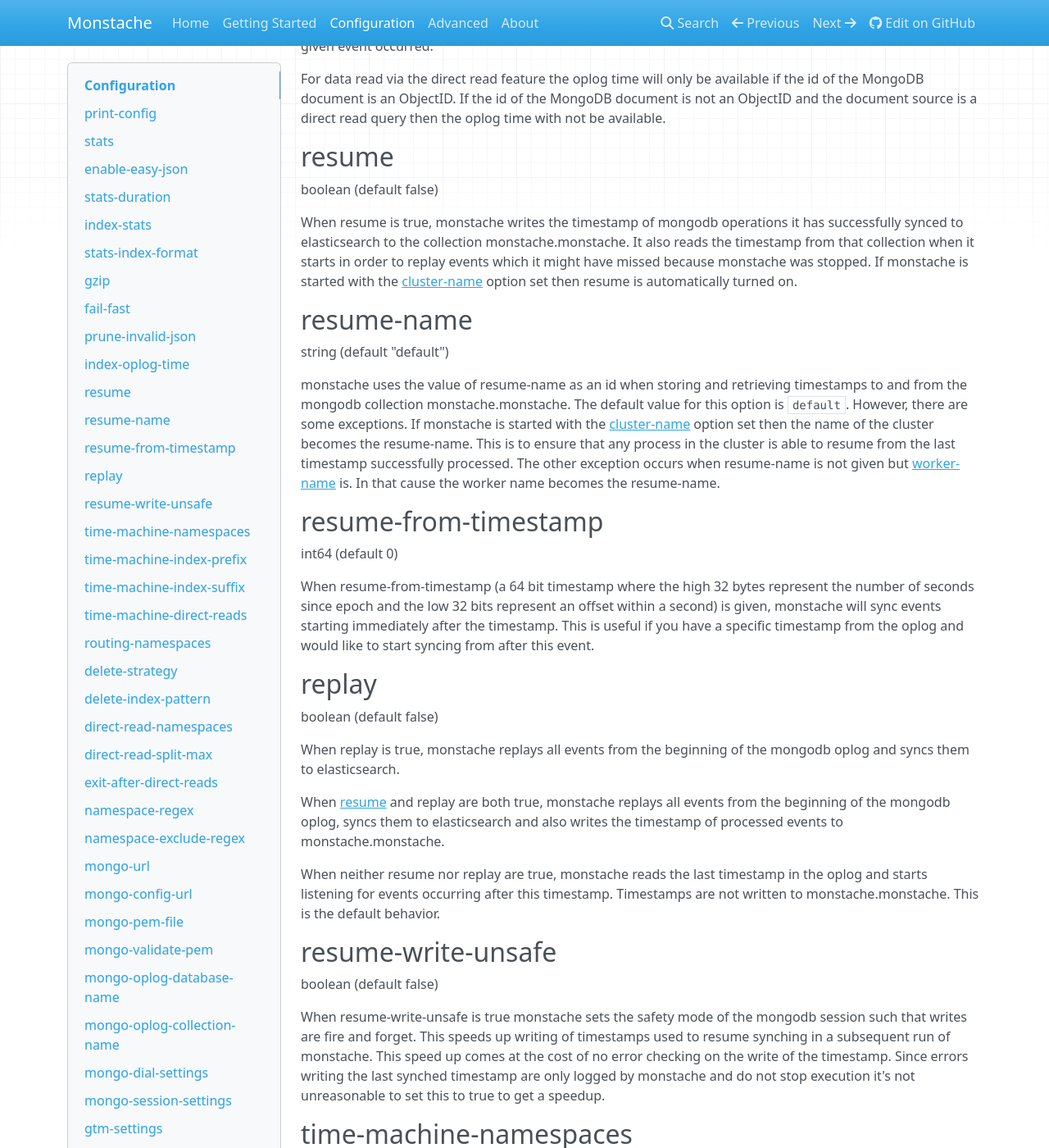
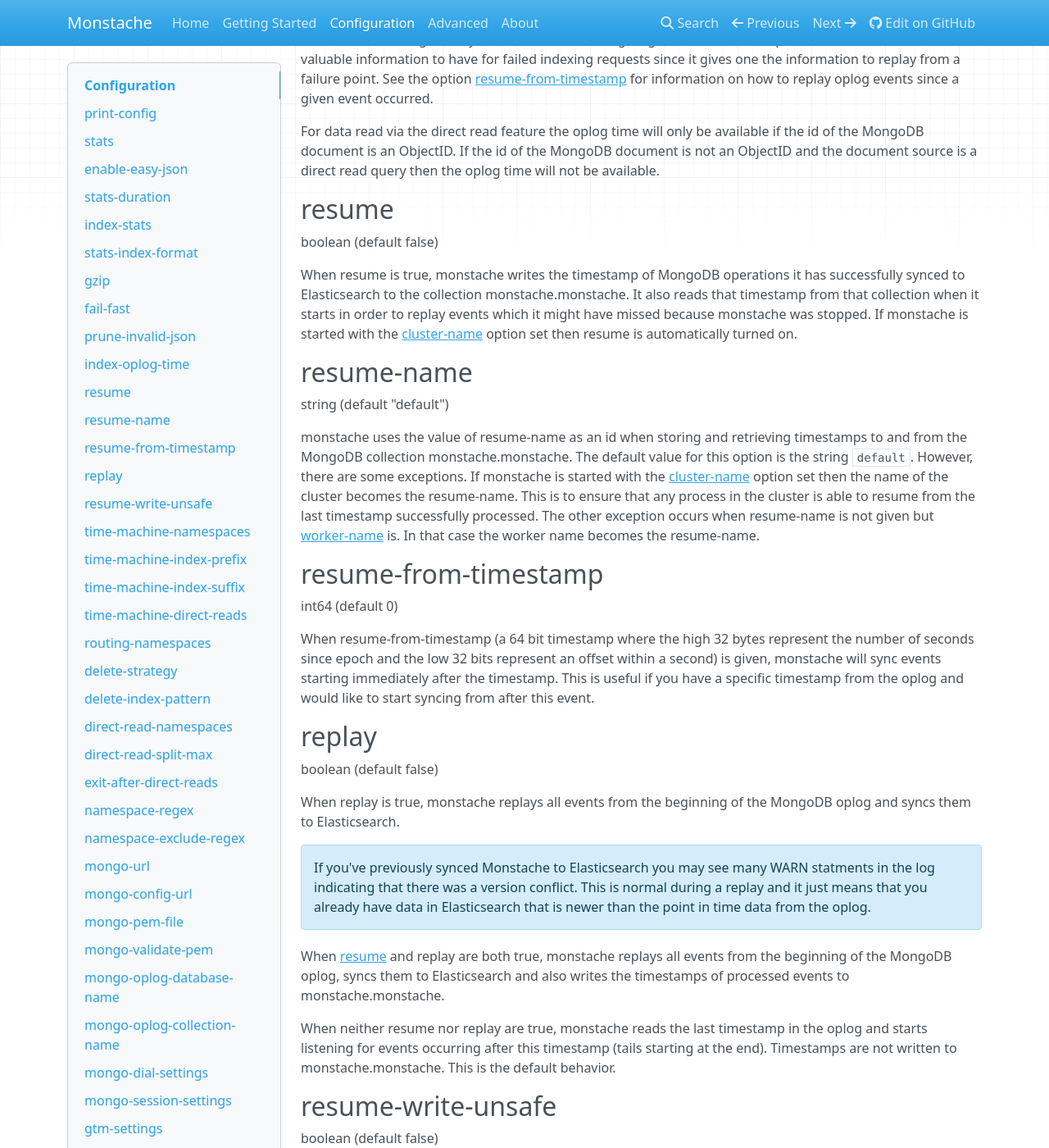
Before and after one commit to rwynn/monstache-site, an MkDocs documentation site: the page built from src/config.md, in a window 1280 px wide and 1400 px high, scrolled down 2167 px. Shown: the whole window at 82% size. Built offline with MkDocs 1.6.1, drawn with Linux system fonts in a browser that asks for light colours; nearby versions of some CDN libraries; old or Windows-style settings are respelled for this version of MkDocs; some of the changed text lies outside the part shown.

Commit message:
cleanup and fix broken links

```diff
--- a/docs/index.html
+++ b/docs/index.html
@@ -163,7 +163,7 @@
 <p>Systemd support</p>
 </li>
 <li>
-<p>Optional http server to get access to liveness, stats, etc</p>
+<p>Optional http server to get access to liveness, stats, profiling, etc</p>
 </li>
 </ul>
 <p>See <a href="./start/">Getting Started</a> for instructions how to get
@@ -251,5 +251,5 @@
 
 <!--
 MkDocs version : 0.17.3
-Build Date UTC : 2018-06-01 22:03:11
+Build Date UTC : 2018-06-08 20:27:42
 -->
--- a/docs/start/index.html
+++ b/docs/start/index.html
@@ -173,8 +173,8 @@
 
 # connect to MongoDB using the following URL
 mongo-url = &quot;mongodb://someuser:password@localhost:40001&quot;
-# connect to the Elasticsearch REST API at the following URLs
-elasticsearch-urls = [&quot;https://example:9200&quot;]
+# connect to the Elasticsearch REST API at the following node URLs
+elasticsearch-urls = [&quot;https://es1:9200&quot;, &quot;https://es2:900&quot;]
 
 # frequently required settings
 
--- a/src/config.md
+++ b/src/config.md
@@ -55,11 +57,11 @@
 
 boolean (default false)
 
-When gzip is true, monstache will compress requests to elasticsearch to increase performance.
-If you enable gzip in monstache and are using elasticsearch prior to version 5 you will also
-need to update the elasticsearch config file to set http.compression: true. In elasticsearch
-version 5 and above http.compression is enabled by default. Enabling gzip is recommended
-especially if you enable the index-files setting.
+When gzip is true, monstache will compress requests to Elasticsearch.
+If you enable gzip in monstache and are using Elasticsearch prior to version 5 you will also
+need to update the Elasticsearch config file to set http.compression: true. In Elasticsearch
+version 5 and above http.compression is enabled by default. Enabling gzip compression is recommended
+if you enable the index-files setting.
 
 ## fail-fast
 
@@ -76,8 +78,8 @@
 
 boolean (default false)
 
-If you MongoDB data contains values like +Infinity, -Infinity, NaN, or invalid dates you will want to set this option to true.  The
-Golang json serializer is not able to handle these values and the indexer will get stuck in an infinite loop. When this
+If your MongoDB data contains values like +Infinity, -Infinity, NaN, or invalid dates you will want to set this option to true.  The
+Golang json serializer is not able to handle these values and the indexer will get stuck in an infinite loop. When prune-invalid-json
 is set to true Monstache will drop those fields so that indexing errors do not occur.
 
 ## index-oplog-time
@@ -96,14 +98,14 @@
 
 For data read via the direct read feature the oplog time will only be available if the id of the MongoDB
 document is an ObjectID.  If the id of the MongoDB document is not an ObjectID and the document source is
-a direct read query then the oplog time with not be available.
+a direct read query then the oplog time will not be available.
 
 ## resume
 
 boolean (default false)
 
-When resume is true, monstache writes the timestamp of mongodb operations it has successfully synced to elasticsearch
-to the collection monstache.monstache.  It also reads the timestamp from that collection when it starts in order to replay
+When resume is true, monstache writes the timestamp of MongoDB operations it has successfully synced to Elasticsearch
+to the collection monstache.monstache.  It also reads that timestamp from that collection when it starts in order to replay
 events which it might have missed because monstache was stopped. If monstache is started with the [cluster-name](#cluster-name) option
 set then resume is automatically turned on.
 
@@ -112,11 +114,11 @@
 string (default "default")
 
 monstache uses the value of resume-name as an id when storing and retrieving timestamps
-to and from the mongodb collection monstache.monstache. The default value for this option is `default`.
+to and from the MongoDB collection monstache.monstache. The default value for this option is the string `default`.
 However, there are some exceptions.  If monstache is started with the [cluster-name](#cluster-name) option set then the
 name of the cluster becomes the resume-name.  This is to ensure that any process in the cluster is able to resume
 from the last timestamp successfully processed.  The other exception occurs when resume-name is not given but
-[worker-name](#worker-name) is.  In that cause the worker name becomes the resume-name.
+[worker-name](#worker-name) is.  In that case the worker name becomes the resume-name.
 
 ## resume-from-timestamp
 
@@ -130,19 +132,24 @@
 
 boolean (default false)
 
-When replay is true, monstache replays all events from the beginning of the mongodb oplog and syncs them to elasticsearch.
+When replay is true, monstache replays all events from the beginning of the MongoDB oplog and syncs them to Elasticsearch.
 
-When [resume](#resume) and replay are both true, monstache replays all events from the beginning of the mongodb oplog, syncs them
-to elasticsearch and also writes the timestamp of processed events to monstache.monstache.
+!!! note ""
+
+	If you've previously synced Monstache to Elasticsearch you may see many WARN statments in the log indicating that there was a version conflict.
+	This is normal during a replay and it just means that you already have data in Elasticsearch that is newer than the point in time data from the oplog.
+
+When [resume](#resume) and replay are both true, monstache replays all events from the beginning of the MongoDB oplog, syncs them
+to Elasticsearch and also writes the timestamps of processed events to monstache.monstache.
 
 When neither resume nor replay are true, monstache reads the last timestamp in the oplog and starts listening for events
-occurring after this timestamp.  Timestamps are not written to monstache.monstache.  This is the default behavior.
+occurring after this timestamp (tails starting at the end).  Timestamps are not written to monstache.monstache.  This is the default behavior.
 
 ## resume-write-unsafe
 
 boolean (default false)
 
-When resume-write-unsafe is true monstache sets the safety mode of the mongodb session such that writes are fire and forget.
+When resume-write-unsafe is true monstache sets the safety mode of the MongoDB session such that writes are fire and forget.
 This speeds up writing of timestamps used to resume synching in a subsequent run of monstache.  This speed up comes at the cost
 of no error checking on the write of the timestamp.  Since errors writing the last synched timestamp are only logged by monstache
 and do not stop execution it's not unreasonable to set this to true to get a speedup.
@@ -193,11 +200,11 @@
 The strategy to use for handling document deletes when custom indexing is done in scripts.
 
 !!! warning
-	Breaking change in versions [v4.4.0](https://github.com/rwynn/monstache/releases/tag/v4.4.0) & [v3.11.0](https://github.com/rwynn/monstache/releases/tag/v3.11.0). Monstache was saving routing foreach document in mongodb in a db called `monstache` collection `meta` using the same mongodb URL and credentials provided in config by default.
+	Breaking change in versions [v4.4.0](https://github.com/rwynn/monstache/releases/tag/v4.4.0) & [v3.11.0](https://github.com/rwynn/monstache/releases/tag/v3.11.0). Monstache was saving routing foreach document in MongoDB in a db called `monstache` collection `meta` using the same MongoDB URL and credentials provided in config by default.
 	Monstache was only saving this information if the document metadata was being altered via `_monstache_meta` in a script or via the API in a golang plugin.  Monstache needed to save this information in order to locate and perform deletes in Elasticsearch if the corresponding document was deleted in MongoDB.
 	If you want to maintain this stategy use value 1.  Otherwise, you can drop the `monstache.meta` collection as this is no longer used by default.
 
-But now this has changed to be stateless, you can read more: [discussion](https://github.com/rwynn/monstache/issues/55#issuecomment-382055317) & [commit](https://github.com/rwynn/monstache/commit/1e093e60c1b431c85bd4895b10b5b3885e420e0e)
+But now the default has changed to be stateless, you can read more: [discussion](https://github.com/rwynn/monstache/issues/55#issuecomment-382055317) & [commit](https://github.com/rwynn/monstache/commit/1e093e60c1b431c85bd4895b10b5b3885e420e0e)
 
 **Strategy 0** -default- will do a term query by document id across all Elasticsearch indexes. Will only perform the delete if one single document is returned by the query.
 
@@ -217,10 +224,12 @@
 
 []string (default nil)
 
-At times even being able to replay from the beginning of the oplog is not enough to sync all of your mongodb data.
-The oplog is a capped collection and may only contain a subset of the data.  In this case you can perform a direct
-sync of mongodb to elasticsearch.  To do this, set direct-read-namespaces to an array of namespaces that you would
-like to copy.  Monstache will perform reads directly from the given set of db.collection and sync them to elasticsearch.
+This option allows you to directly copy collections from MongoDB to Elasticsearch. Monstache allows filtering the data that is
+actually indexed to Elasticsearch, so you need not necessarily copy the entire collection.
+
+Since the oplog is a capped collection it may only contain a subset of all your data.  In this case you can perform a direct
+sync of Mongodb to Elasticsearch.  To do this, set direct-read-namespaces to an array of namespaces that you would
+like to copy.  Monstache will perform reads directly from the given set of db.collection and sync them to Elasticsearch.
 
 This option may be passed on the command line as ./monstache --direct-read-namespace test.foo --direct-read-namespace test.bar
 
@@ -296,7 +305,7 @@
 string (default "")
 
 When mongo-pem-file is given monstache will use the given file path to add a local certificate to x509 cert
-pool when connecting to mongodb. This should only be used when mongodb is configured with SSL enabled.
+pool when connecting to MongoDB. This should only be used when MongoDB is configured with SSL enabled.
 
 ## mongo-validate-pem
 
@@ -308,19 +317,19 @@
 
 string (default local)
 
-When mongo-oplog-database-name is given monstache will look for the mongodb oplog in the supplied database
+When mongo-oplog-database-name is given monstache will look for the MongoDB oplog in the supplied database
 
 ## mongo-oplog-collection-name
 
 string (default $oplog.main)
 
-When mongo-oplog-collection-name is given monstache will look for the mongodb oplog in the supplied collection
+When mongo-oplog-collection-name is given monstache will look for the MongoDB oplog in the supplied collection
 
 ## mongo-dial-settings
 
 TOML table (default nil)
 
-The following mongodb dial properties are available
+The following MongoDB dial properties are available
 
 !!! note ""
 
@@ -334,13 +343,13 @@
 
 	##### int (default 10)
 
-	Seconds to wait when establishing a connection to mongodb before giving up
+	Seconds to wait when establishing a connection to MongoDB before giving up
 
 ## mongo-session-settings
 
 TOML table (default nil)
 
-The following mongodb session properties are available
+The following MongoDB session properties are available
 
 !!! note ""
 
@@ -377,24 +386,24 @@
 	int (default 32)
 
 	Determines how many documents are buffered by a gtm worker go routine before they are batch fetched from
-	mongodb.  When many documents are inserted or updated at once it is better to fetch them together.
+	MongoDB.  When many documents are inserted or updated at once it is better to fetch them together.
 
 	#### buffer-duration
 
 	string (default 750ms)
 
 	A string representation of a golang duration.  Determines the maximum time a buffer is held before it is
-	fetched in batch from mongodb and flushed for indexing.
+	fetched in batch from MongoDB and flushed for indexing.
 
 ## index-files
 
 boolean (default false)
 
-When index-files is true monstache will index the raw content of files stored in GridFS into elasticsearch as an attachment type.
+When index-files is true monstache will index the raw content of files stored in GridFS into Elasticsearch as an attachment type.
 By default index-files is false meaning that monstache will only index metadata associated with files stored in GridFS.
-In order for index-files to index the raw content of files stored in GridFS you must install a plugin for elasticsearch.
-For versions of elasticsearch prior to version 5, you should install the [mapper-attachments](https://www.elastic.co/guide/en/elasticsearch/plugins/2.4/mapper-attachments.html) plugin.  In version 5 or greater
-of elasticsearch the mapper-attachment plugin is deprecated and you should install the [ingest-attachment](https://www.elastic.co/guide/en/elasticsearch/plugins/master/ingest-attachment.html) plugin instead.
+In order for index-files to index the raw content of files stored in GridFS you must install a plugin for Elasticsearch.
+For versions of Elasticsearch prior to version 5, you should install the [mapper-attachments](https://www.elastic.co/guide/en/elasticsearch/plugins/2.4/mapper-attachments.html) plugin.  In version 5 or greater
+of Elasticsearch the mapper-attachment plugin is deprecated and you should install the [ingest-attachment](https://www.elastic.co/guide/en/elasticsearch/plugins/master/ingest-attachment.html) plugin instead.
 For further information on how to configure monstache to index content from GridFS, see the section [GridFS support](/advanced#gridfs-support).
 
 ## max-file-size
@@ -407,9 +416,9 @@
 
 []string (default nil)
 
-The file-namespaces config must be set when index-files is enabled.  file-namespaces must be set to an array of mongodb
+The file-namespaces config must be set when index-files is enabled.  file-namespaces must be set to an array of MongoDB
 namespace strings.  Files uploaded through gridfs to any of the namespaces in file-namespaces will be retrieved and their
-raw content indexed into elasticsearch via either the mapper-attachments or ingest-attachment plugin.
+raw content indexed into Elasticsearch via either the mapper-attachments or ingest-attachment plugin.
 
 This option may be passed on the command line as ./monstache --file-namespace test.foo --file-namespace test.bar
 
@@ -418,13 +427,13 @@
 boolean (default false)
 
 When file-highlighting is true monstache will enable the ability to return highlighted keywords in the extracted text of files
-for queries on files which were indexed in elasticsearch from gridfs.
+for queries on files which were indexed in Elasticsearch from gridfs.
 
 ## verbose
 
 boolean (default false)
 
-When verbose is true monstache with enable debug logging including a trace of requests to elasticsearch
+When verbose is true monstache with enable debug logging including a trace of requests to Elasticsearch
 
 ## elasticsearch-user
 
@@ -451,8 +460,8 @@
 string (by default determined by connecting to the server)
 
 When elasticsearch-version is provided monstache will parse the given server version to determine how to interact with
-the elasticsearch API.  This is normally not recommended because monstache will connect to elasticsearch to find out
-which version is being used.  This option is provided for cases where connecting to the base URL of the elasticsearch REST
+the Elasticsearch API.  This is normally not recommended because monstache will connect to Elasticsearch to find out
+which version is being used.  This option is provided for cases where connecting to the base URL of the Elasticsearch REST
 API to get the version is not possible or desired.
 
 ## elasticsearch-max-conns
@@ -475,7 +484,7 @@
 
 boolean (default false)
 
-When elasticseach-retry is true a failed request to elasticsearch will be retried with an exponential backoff policy. The policy
+When elasticseach-retry is true a failed request to Elasticsearch will be retried with an exponential backoff policy. The policy
 is set with an initial timeout of 50 ms, an exponential factor of 2, and a max wait of 20 seconds. For more information on how
 this works see [Back Off Strategy](https://github.com/olivere/elastic/blob/release-branch.v5/backoff.go)
 
@@ -483,13 +492,13 @@
 
 int (default 60)
 
-The number of seconds before a request to elasticsearch times out
+The number of seconds before a request to Elasticsearch times out
 
 ## elasticsearch-max-docs
 
 int (default -1)
 
-When elasticsearch-max-docs is given a bulk index request to elasticsearch will be forced when the buffer reaches the given number of documents.
+When elasticsearch-max-docs is given a bulk index request to Elasticsearch will be forced when the buffer reaches the given number of documents.
 
 !!! warning
 	It is not recommended to change this option but rather use `elasticsearch-max-bytes` instead since the document count is not a good gauge of when
@@ -499,7 +508,7 @@
 
 int (default 8MB as bytes)
 
-When elasticsearch-max-bytes is given a bulk index request to elasticsearch will be forced when a connection buffer reaches the given number of bytes. This
+When elasticsearch-max-bytes is given a bulk index request to Elasticsearch will be forced when a connection buffer reaches the given number of bytes. This
 setting greatly impacts performance. A high value for this setting will cause high memory monstache memory usage as the documents are buffered in memory.
 
 Each connection in `elasticsearch-max-conns` will flush when its queue gets filled to this size.
@@ -508,7 +517,7 @@
 
 int (default 1)
 
-When elasticsearch-max-seconds is given a bulk index request to elasticsearch will be forced when a request has not been made in the given number of seconds.
+When elasticsearch-max-seconds is given a bulk index request to Elasticsearch will be forced when a request has not been made in the given number of seconds.
 The default value is automatically increased to `5` when direct read namespaces are detected.  This is to ensure that flushes do not happen too often in this
 case which would cut performance.
 
@@ -517,7 +526,7 @@
 string (default "")
 
 When elasticsearch-pem-file is given monstache will use the given file path to add a local certificate to x509 cert
-pool when connecting to elasticsearch. This should only be used when elasticsearch is configured with SSL enabled.
+pool when connecting to Elasticsearch. This should only be used when Elasticsearch is configured with SSL enabled.
 
 ## elasticsearch-validate-pem
 
@@ -529,13 +538,13 @@
 
 boolean (default true)
 
-When dropped-databases is false monstache will not delete the mapped indexes in elasticsearch if a mongodb database is dropped
+When dropped-databases is false monstache will not delete the mapped indexes in Elasticsearch if a MongoDB database is dropped
 
 ## dropped-collections
 
 boolean (default true)
 
-When dropped-collections is false monstache will not delete the mapped index in elasticsearch if a mongodb collection is dropped
+When dropped-collections is false monstache will not delete the mapped index in Elasticsearch if a MongoDB collection is dropped
 
 ## worker
 
@@ -543,7 +552,7 @@
 
 When worker is given monstache will enter multi-worker mode and will require you to also provide the config option workers.  Use this mode to run
 multiple monstache processes and distribute the work between them.  In this mode monstache will ensure that each mongo document id always goes to the
-same worker and none of the other workers. See the section [workers](/workers/) for more information.
+same worker and none of the other workers. See the [Workers](/advanced/#workers) section for more information.
 
 ## workers
 
@@ -557,13 +566,13 @@
 
 boolean (default false)
 
-Set to true to enable storing [rfc7396](https://tools.ietf.org/html/rfc7396) patches in your elasticsearch documents
+Set to true to enable storing [rfc7396](https://tools.ietf.org/html/rfc7396) patches in your Elasticsearch documents
 
 ## patch-namespaces
 
 []string (default nil)
 
-An array of mongodb namespaces that you would like to enable rfc7396 patches on
+An array of MongoDB namespaces that you would like to enable rfc7396 patches on
 
 This option may be passed on the command line as ./monstache --patch-namespace test.foo --patch-namespace test.bar
 
@@ -613,7 +622,7 @@
 
 [] array of TOML table (default nil)
 
-When filter is given monstache will pass the mongodb document from an insert or update operation into the filter function immediately after it is read from the oplog.  Return true from the function to continue processing the document or false to completely ignore the document. See the section [Middleware](/advanced#middleware) for more information.
+When filter is given monstache will pass the MongoDB document from an insert or update operation into the filter function immediately after it is read from the oplog.  Return true from the function to continue processing the document or false to completely ignore the document. See the section [Middleware](/advanced#middleware) for more information.
 See the section [Middleware](/advanced#middleware) for more information.
 
 !!! note ""
@@ -642,7 +651,7 @@
 
 [] array of TOML table (default nil)
 
-When script is given monstache will pass the mongodb document into the script before indexing into elasticsearch.
+When script is given monstache will pass the MongoDB document into the script before indexing into Elasticsearch.
 See the section [Middleware](/advanced#middleware) for more information.
 
 !!! note ""
```
Also changed, not shown: other parts of src/config.md (+8 -6 lines), docs/advanced/index.html (+29 -29 lines), docs/config/index.html (+66 -60 lines), docs/sitemap.xml (+5 -5 lines), src/advanced.md (+29 -29 lines), src/index.md (+1 -1 lines), src/start.md (+2 -2 lines), docs/search/search_index.json.
